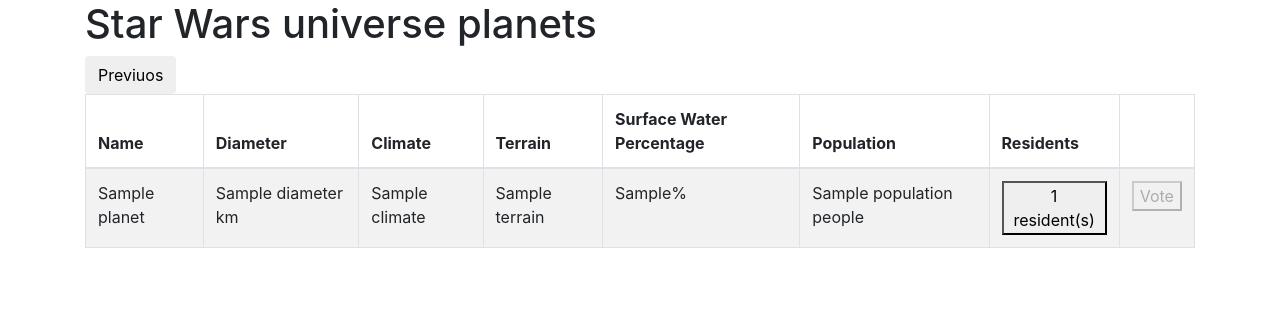
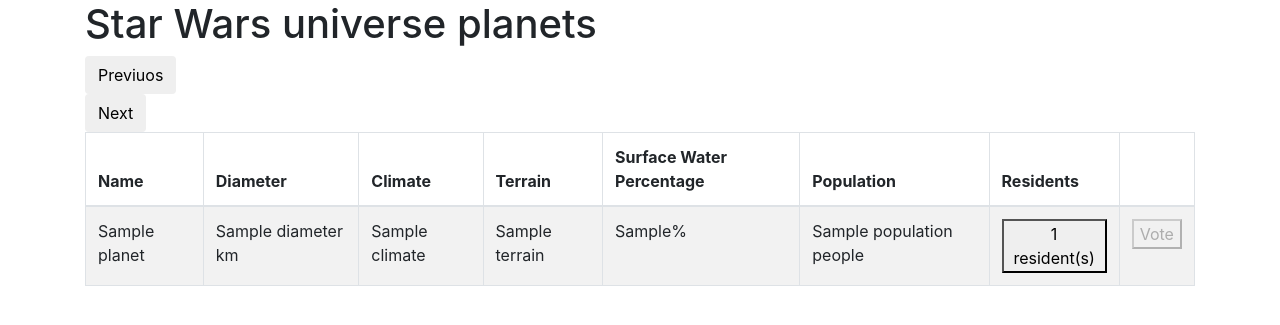
Before and after one commit to elYaro/STARWARS-API-SWAPI-, a Flask app: page / in a window 1280 px wide. Shown: the top 325 px of the page. Run offline with Flask 2, Linux system fonts and the light colour scheme; a database or web service that is not in the repository returns one stand-in record (values such as "Sample title"); data that the repository does not hold is empty; some libraries are stand-ins or nearby versions.

Commit message:
next 10 plantes

```diff
--- a/logic.py
+++ b/logic.py
@@ -15,3 +15,10 @@
     url = urlTo10PreviousPlanets
     tenPreviousPlanets = requests.get(url).json()
     return tenPreviousPlanets
+
+# connect to SWAPI server and get 10 next planets data
+# gives back dictionary
+def giveMeTenNextPlanets(urlTo10NextPlanets):
+    url = urlTo10NextPlanets
+    tenNextPlanets = requests.get(url).json()
+    return tenNextPlanets
--- a/main.py
+++ b/main.py
@@ -18,6 +18,14 @@
     return render_template('planets.html', tenPlanets = tenPreviousPlanets)
 
 
+# route to 10 Next Planets (Page + 1 )
+@app.route('/next')
+def next():
+    urlTo10NextPlanets = request.args.get('next')
+    tenNextPlanets = logic.giveMeTenNextPlanets(urlTo10NextPlanets)
+    return render_template('planets.html', tenPlanets = tenNextPlanets)
+
+
 
 if __name__ == '__main__':
   app.run(port=5000, debug=True)
--- a/templates/planets.html
+++ b/templates/planets.html
@@ -19,7 +19,9 @@
                         <form action='/previous'>
                             <button type="submit" name = "previous" value="{{ tenPlanets.previous }}" class="btn">Previuos</button>
                         </form>
-
+                        <form action='/next'>
+                            <button type="submit"; name = 'next' value="{{ tenPlanets.next }}" class="btn">Next</button>
+                        </form>
                     </span>
             </header>
             <table class="table table-bordered table-hover table-striped table-condensed">
```
